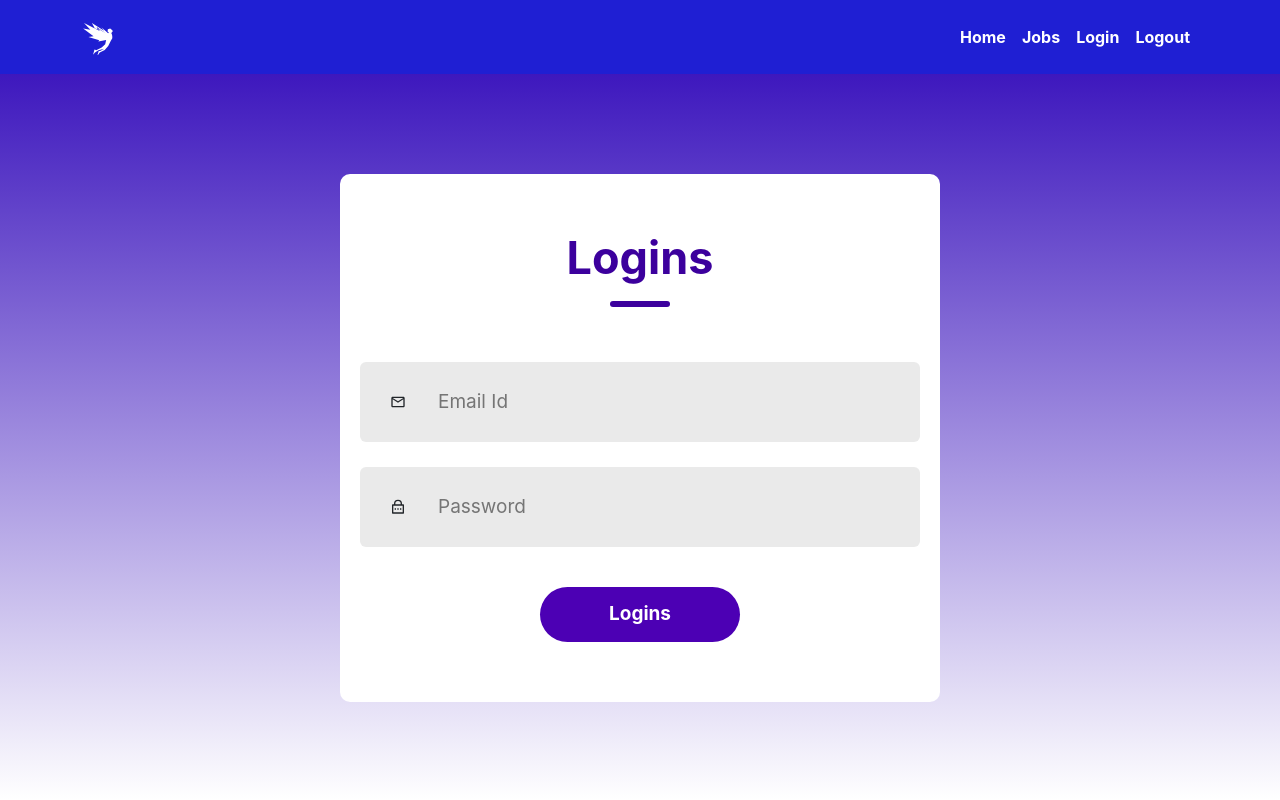
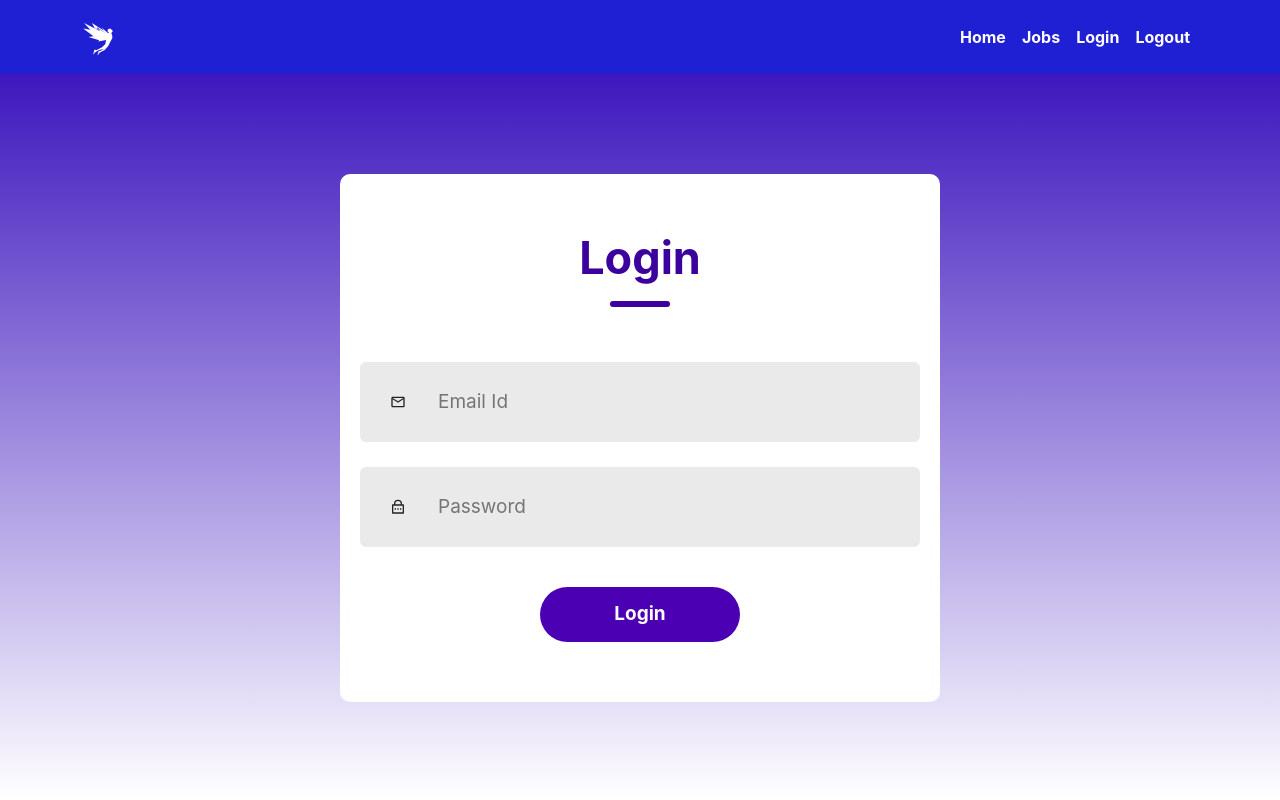
Before and after one commit to Eddysam2000/Login, a React (Create React App) app: page /Login in a window 1280 px wide. Built offline with nearby package versions, Linux system fonts and the light colour scheme.

Commit message:
Job updated

```diff
--- a/src/Components/Login/Login.jsx
+++ b/src/Components/Login/Login.jsx
@@ -8,7 +8,7 @@ const Login = () => {
   return (
     <div className='container1'>
         <div className='header'>
-            <div className="text">Logins</div>
+            <div className="text">Login</div>
             <div className="underline"></div>
         </div>
         <div className="inputs">
@@ -22,7 +22,7 @@ const Login = () => {
             </div>
         </div>
         <div className="submit-container">
-            <div className="submit">Logins</div>
+            <div className="submit">Login</div>
         </div>
 
     </div>
```
